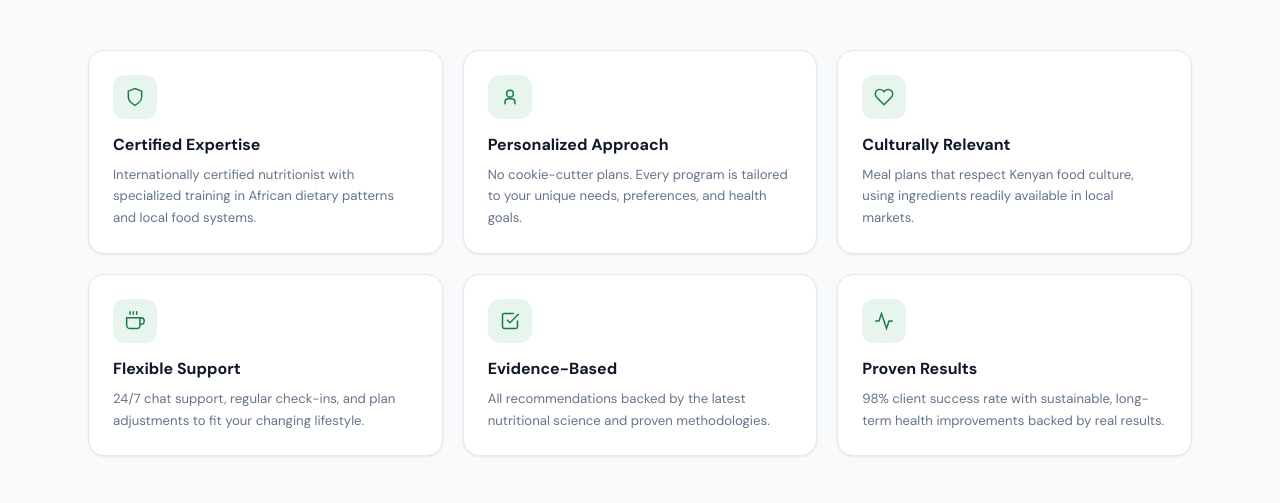
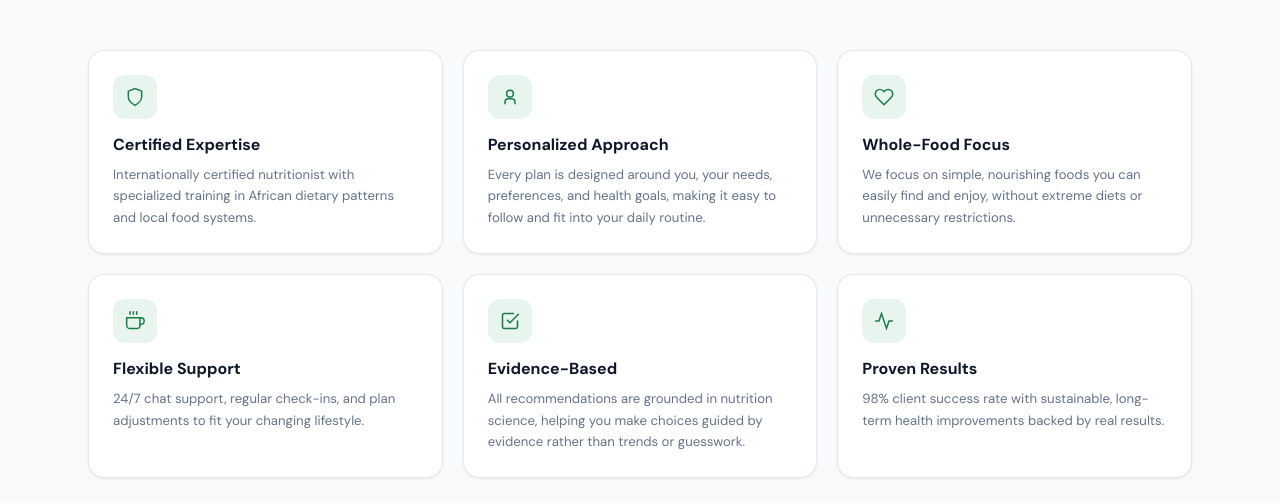
Before and after one commit to Benedict-Benson/SWM-NUTRITION, a Nuxt app: page / in a window 1280 px wide. Shown: the part 980-1483 px from the top of the page. Built offline with nearby package versions, Linux system fonts and the light colour scheme; no server answers; a web font is replaced by a local one.

Commit message:
Revise feature descriptions for better clarity
Updated the features section to enhance clarity and detail in descriptions.

```diff
--- a/app/pages/index.vue
+++ b/app/pages/index.vue
@@ -202,10 +202,10 @@ const badges = ['Certified Nutritionist', 'Personalized Plans', '100+ Happy Clie
 
 const features = [
   { title: 'Certified Expertise',    desc: 'Internationally certified nutritionist with specialized training in African dietary patterns and local food systems.',                           icon: `<svg class="w-5 h-5 text-[#1a7a4a]" viewBox="0 0 24 24" fill="none" stroke="currentColor" stroke-width="1.8" stroke-linecap="round"><path d="M12 22s8-4 8-10V5l-8-3-8 3v7c0 6 8 10 8 10z"/></svg>` },
-  { title: 'Personalized Approach',  desc: 'No cookie-cutter plans. Every program is tailored to your unique needs, preferences, and health goals.',                                         icon: `<svg class="w-5 h-5 text-[#1a7a4a]" viewBox="0 0 24 24" fill="none" stroke="currentColor" stroke-width="1.8" stroke-linecap="round"><circle cx="12" cy="8" r="4"/><path d="M6 20v-2a4 4 0 0 1 4-4h4a4 4 0 0 1 4 4v2"/></svg>` },
-  { title: 'Culturally Relevant',    desc: 'Meal plans that respect Kenyan food culture, using ingredients readily available in local markets.',                                            icon: `<svg class="w-5 h-5 text-[#1a7a4a]" viewBox="0 0 24 24" fill="none" stroke="currentColor" stroke-width="1.8" stroke-linecap="round"><path d="M20.84 4.61a5.5 5.5 0 0 0-7.78 0L12 5.67l-1.06-1.06a5.5 5.5 0 0 0-7.78 7.78l1.06 1.06L12 21.23l7.78-7.78 1.06-1.06a5.5 5.5 0 0 0 0-7.78z"/></svg>` },
+  { title: 'Personalized Approach',  desc: 'Every plan is designed around you, your needs, preferences, and health goals, making it easy to follow and fit into your daily routine.',                                         icon: `<svg class="w-5 h-5 text-[#1a7a4a]" viewBox="0 0 24 24" fill="none" stroke="currentColor" stroke-width="1.8" stroke-linecap="round"><circle cx="12" cy="8" r="4"/><path d="M6 20v-2a4 4 0 0 1 4-4h4a4 4 0 0 1 4 4v2"/></svg>` },
+  { title: 'Whole-Food Focus',       desc: 'We focus on simple, nourishing foods you can easily find and enjoy, without extreme diets or unnecessary restrictions.',                                            icon: `<svg class="w-5 h-5 text-[#1a7a4a]" viewBox="0 0 24 24" fill="none" stroke="currentColor" stroke-width="1.8" stroke-linecap="round"><path d="M20.84 4.61a5.5 5.5 0 0 0-7.78 0L12 5.67l-1.06-1.06a5.5 5.5 0 0 0-7.78 7.78l1.06 1.06L12 21.23l7.78-7.78 1.06-1.06a5.5 5.5 0 0 0 0-7.78z"/></svg>` },
   { title: 'Flexible Support',       desc: '24/7 chat support, regular check-ins, and plan adjustments to fit your changing lifestyle.',                                                    icon: `<svg class="w-5 h-5 text-[#1a7a4a]" viewBox="0 0 24 24" fill="none" stroke="currentColor" stroke-width="1.8" stroke-linecap="round"><path d="M18 8h1a4 4 0 0 1 0 8h-1"/><path d="M2 8h16v9a4 4 0 0 1-4 4H6a4 4 0 0 1-4-4V8z"/><line x1="6" y1="1" x2="6" y2="4"/><line x1="10" y1="1" x2="10" y2="4"/><line x1="14" y1="1" x2="14" y2="4"/></svg>` },
-  { title: 'Evidence-Based',         desc: 'All recommendations backed by the latest nutritional science and proven methodologies.',                                                        icon: `<svg class="w-5 h-5 text-[#1a7a4a]" viewBox="0 0 24 24" fill="none" stroke="currentColor" stroke-width="1.8" stroke-linecap="round"><polyline points="9 11 12 14 22 4"/><path d="M21 12v7a2 2 0 0 1-2 2H5a2 2 0 0 1-2-2V5a2 2 0 0 1 2-2h11"/></svg>` },
+  { title: 'Evidence-Based',         desc: 'All recommendations are grounded in nutrition science, helping you make choices guided by evidence rather than trends or guesswork.',                                                        icon: `<svg class="w-5 h-5 text-[#1a7a4a]" viewBox="0 0 24 24" fill="none" stroke="currentColor" stroke-width="1.8" stroke-linecap="round"><polyline points="9 11 12 14 22 4"/><path d="M21 12v7a2 2 0 0 1-2 2H5a2 2 0 0 1-2-2V5a2 2 0 0 1 2-2h11"/></svg>` },
   { title: 'Proven Results',         desc: '98% client success rate with sustainable, long-term health improvements backed by real results.',                                               icon: `<svg class="w-5 h-5 text-[#1a7a4a]" viewBox="0 0 24 24" fill="none" stroke="currentColor" stroke-width="1.8" stroke-linecap="round"><polyline points="22 12 18 12 15 21 9 3 6 12 2 12"/></svg>` },
 ]
 
```
